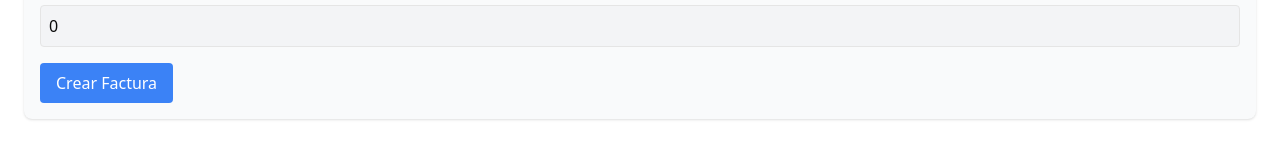
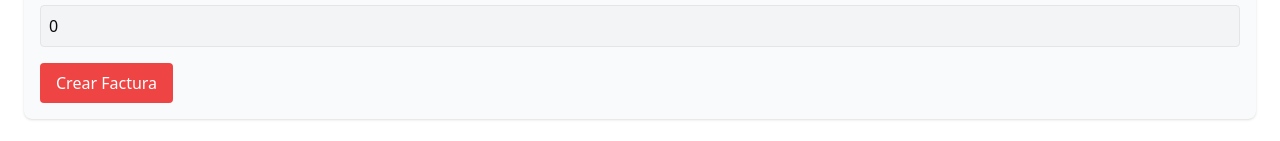
Before and after one commit to rafaelbau34/damazo, a Next.js app: page /facturas in a window 1280 px wide. Shown: the part 729-870 px from the top of the page. Built offline with nearby package versions, Linux system fonts and the light colour scheme; no server answers; the database is empty.

Commit message:
boton rojo

```diff
--- a/src/app/facturas/page.tsx
+++ b/src/app/facturas/page.tsx
@@ -348,7 +348,7 @@
             <div className="flex space-x-4">
               <button
                 type="submit"
-                className="bg-blue-500 text-white px-4 py-2 rounded hover:bg-blue-600"
+                className="bg-red-500 text-white px-4 py-2 rounded hover:bg-red-600"
               >
                 {isEditing ? "Actualizar Factura" : "Crear Factura"}
               </button>
```
